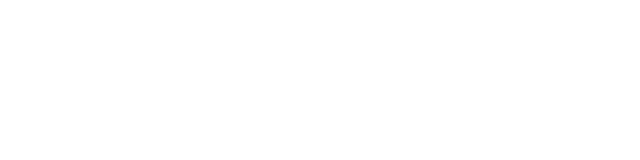
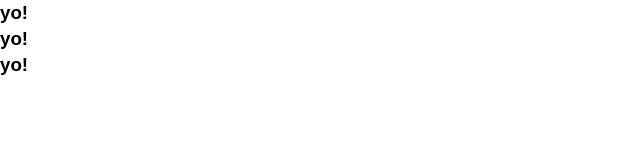
Before and after one commit to 5uperN1na/todo, a React (Create React App) app: page / in a window 1280 px wide. Shown: the top 160 px of the page, without its empty margins (0-640 px from the left). Built offline with nearby package versions, Linux system fonts and the light colour scheme.

Commit message:
Files to updated

```diff
--- a/src/App.css
+++ b/src/App.css
@@ -10,6 +10,6 @@
 }
 
 a {
-  color: #333;
+  color: blue;
   text-decoration: none;
 }
--- a/src/components/TodoItem.js
+++ b/src/components/TodoItem.js
@@ -1,10 +1,10 @@
 import React, { Component } from 'react'
 
-export class TodoItem  extends Component {
+export class TodoItem extends Component {
     render() {
         return (
             <div>
-                <p>{this.props.todo.title}</p>
+                <p>Hello again!</p>
             </div>
         )
     }
--- a/src/components/Todos.js
+++ b/src/components/Todos.js
@@ -6,7 +6,7 @@
     render() {
         console.log(this.props.todos);
         return this.props.todos.map((todo) => (
-            <h3>{ todo.title}</h3>
+            <h3>yo!</h3>
         ));
     }
 }
```
Also changed, not shown: 2 other files (tests, documents, lock files or other folders).
